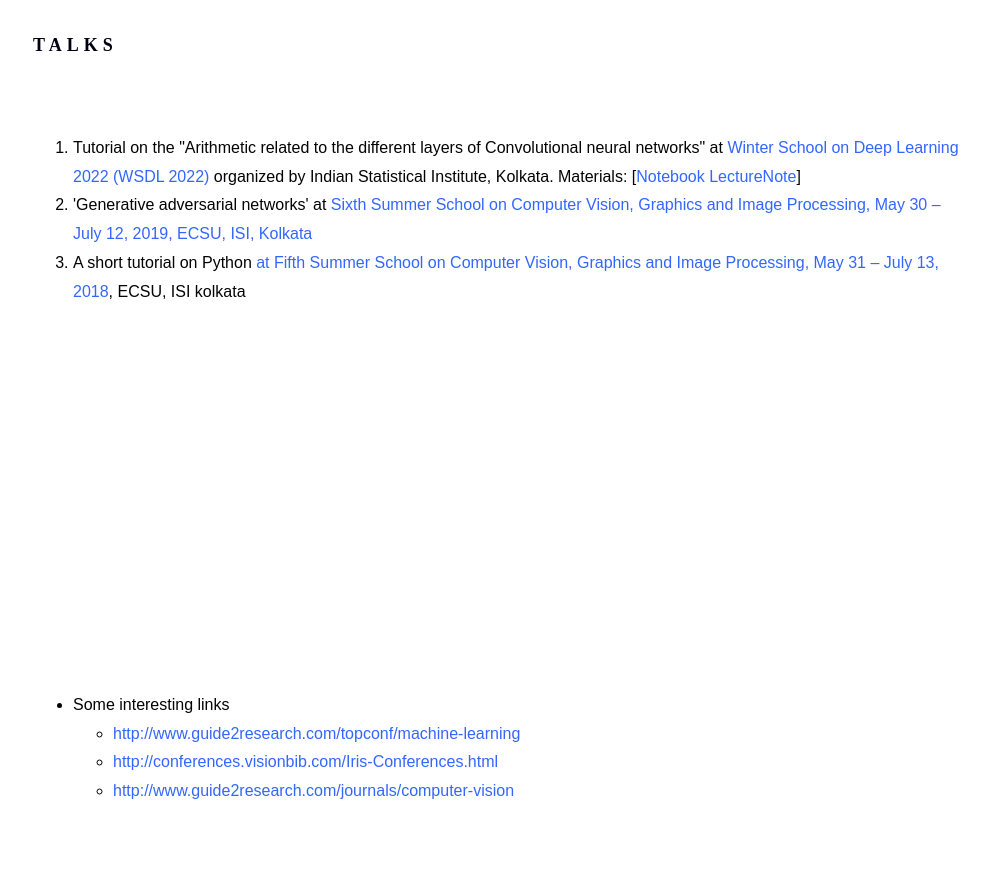
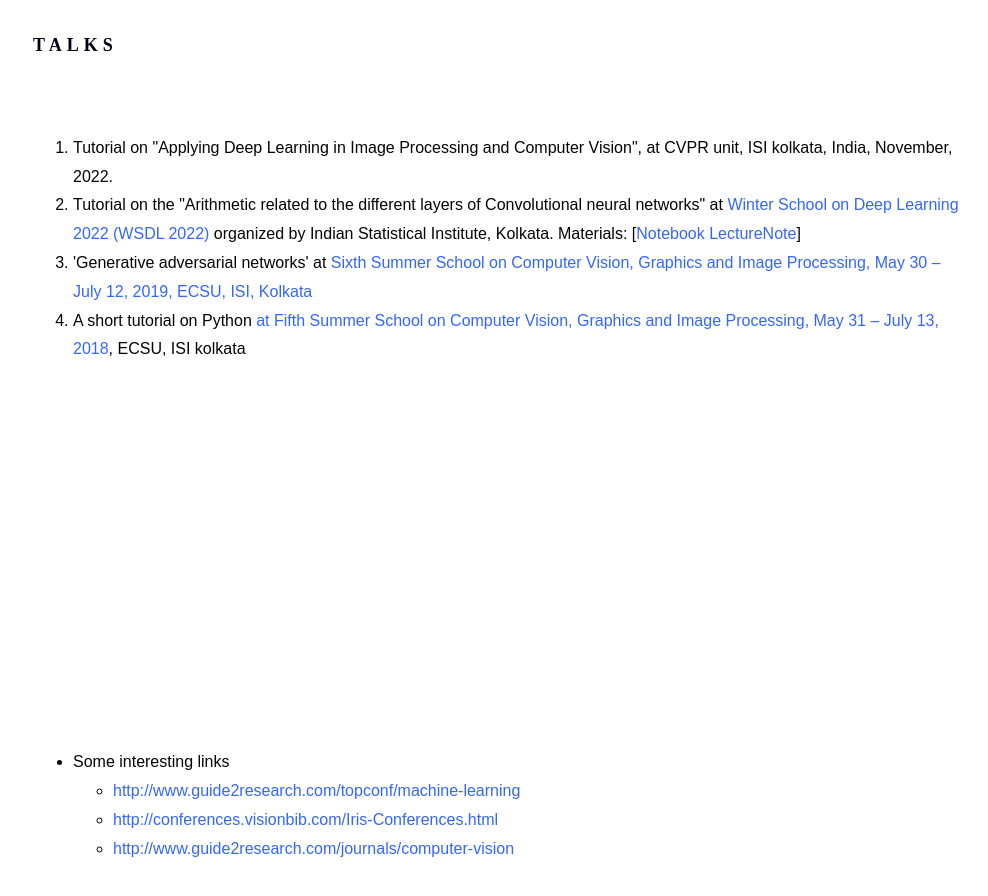
Before and after one commit to dp-isi/debapriya-website, a plain HTML site: page index.html in a window 1280 px wide. Shown: the part 3580-4476 px from the top of the page, without its empty margins (292-1280 px from the left). Drawn offline with Linux system fonts and the light colour scheme; files that its build step writes are made by us from their sources; some icons are missing; files whose address does not match are found by name; a web font is replaced by a local one.

Commit message:
Update index.html

```diff
--- a/index.html
+++ b/index.html
@@ -311,6 +311,8 @@
 									<div class="about-desc">
 										<h2 class="colorlib-heading animate-box">Talks</h2>
 										<ol>
+											<li> Tutorial on "Applying Deep Learning in Image Processing and Computer Vision", at CVPR unit, ISI kolkata, India, November, 2022.
+											</li>
 											<li>Tutorial on the "Arithmetic related to the different layers of Convolutional neural networks" at <a href="https://sites.google.com/view/wsdl2022/">Winter School on Deep Learning 2022 (WSDL 2022)</a> organized by Indian Statistical Institute, Kolkata.  Materials: [<a href="./talks/wsdl_handsOn_cnnbasics_DebapriyaRoy.html">Notebook</a>
 												<a href="./talks/conv12.html">LectureNote</a>]
 											</li>
```
